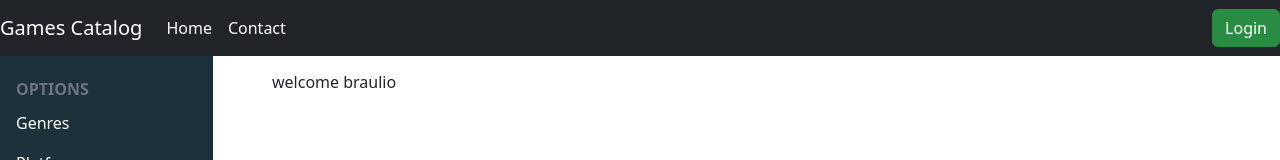
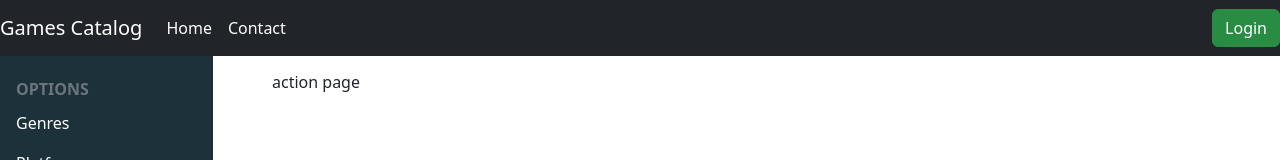
Before and after one commit to Chuby2425/API_Games, an Angular app in the folder API_Games/: page /action in a window 1280 px wide. Shown: the top 160 px of the page. Built offline with nearby package versions, Linux system fonts and the light colour scheme; no server answers.

Commit message:
Update action-page.component.html

```diff
--- a/API_Games/src/app/action/components/action-page/action-page.component.html
+++ b/API_Games/src/app/action/components/action-page/action-page.component.html
@@ -1 +1 @@
-<p>welcome braulio</p>
+<p>action page</p>
```
